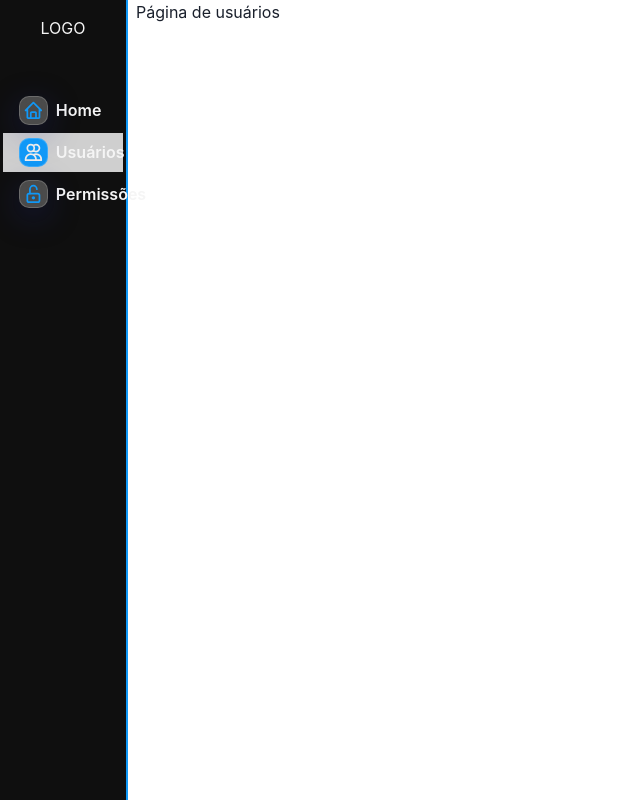
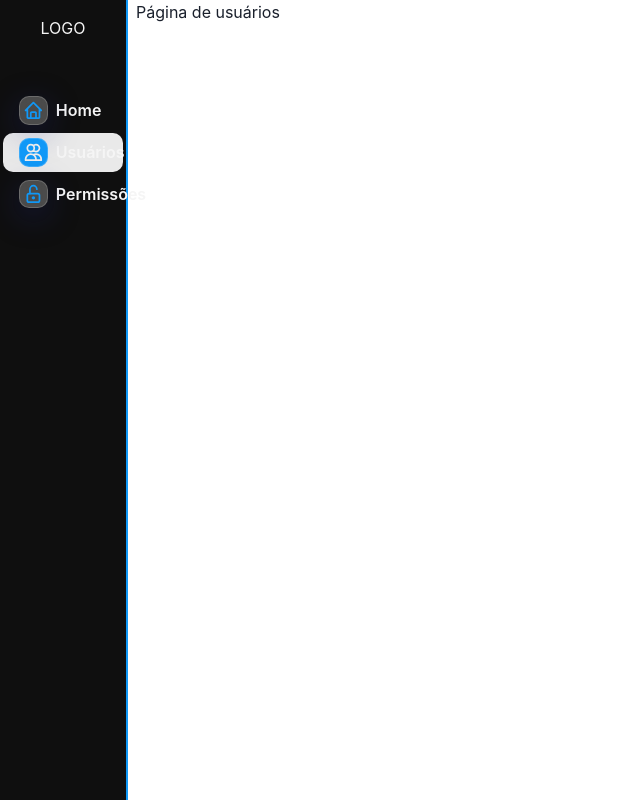
Before and after one commit to vmarinho22/ls-frontend, a Next.js app: page /users in a window 1280 px wide. Shown: the whole page, without its empty margins (0-640 px from the left). Built offline with nearby package versions, Linux system fonts and the light colour scheme.

Commit message:
style(menu-item): adding border and change bg color

```diff
--- a/src/components/Menu/MenuItem/index.tsx
+++ b/src/components/Menu/MenuItem/index.tsx
@@ -37,7 +37,8 @@ const MenuItem: FC<Props> = ({
           _hover={{
             color: 'blue-sys.200',
           }}
-          bg={isCurrent ? '#cfcfcf' : 'transparent'}
+          bg={isCurrent ? '#e9e9e9' : 'transparent'}
+          borderRadius={isCurrent ? '10px' : '0'}
           transition="0.5s ease"
         >
           <Box
```
